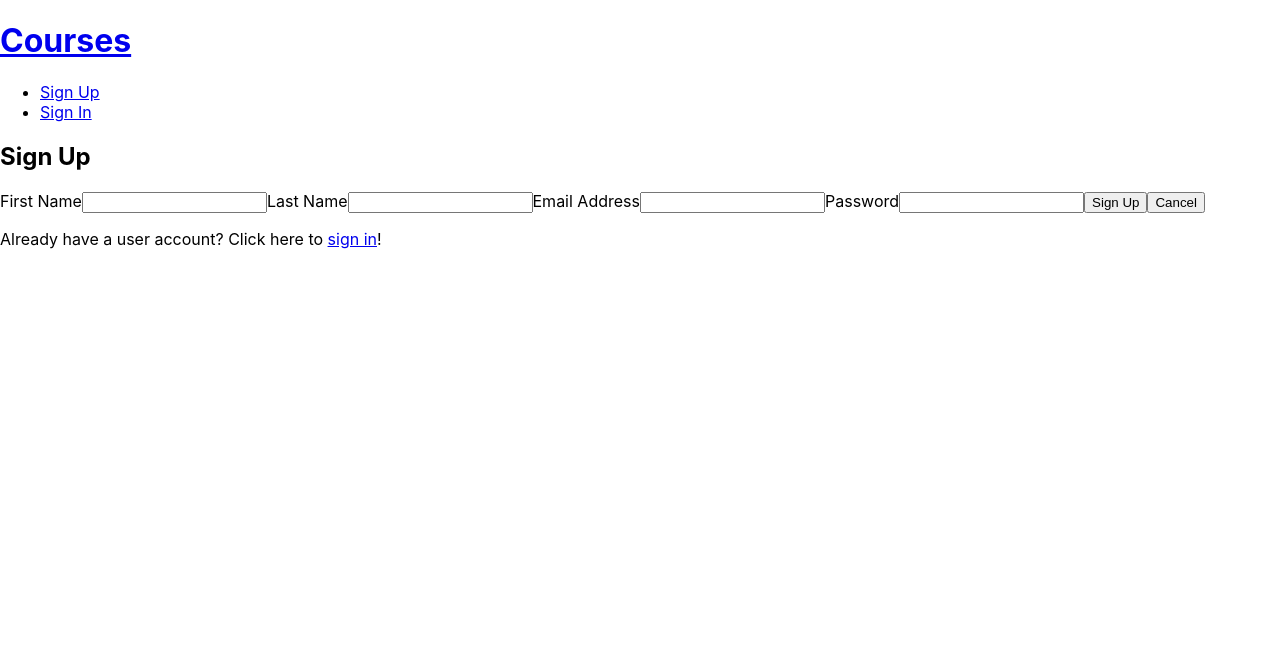
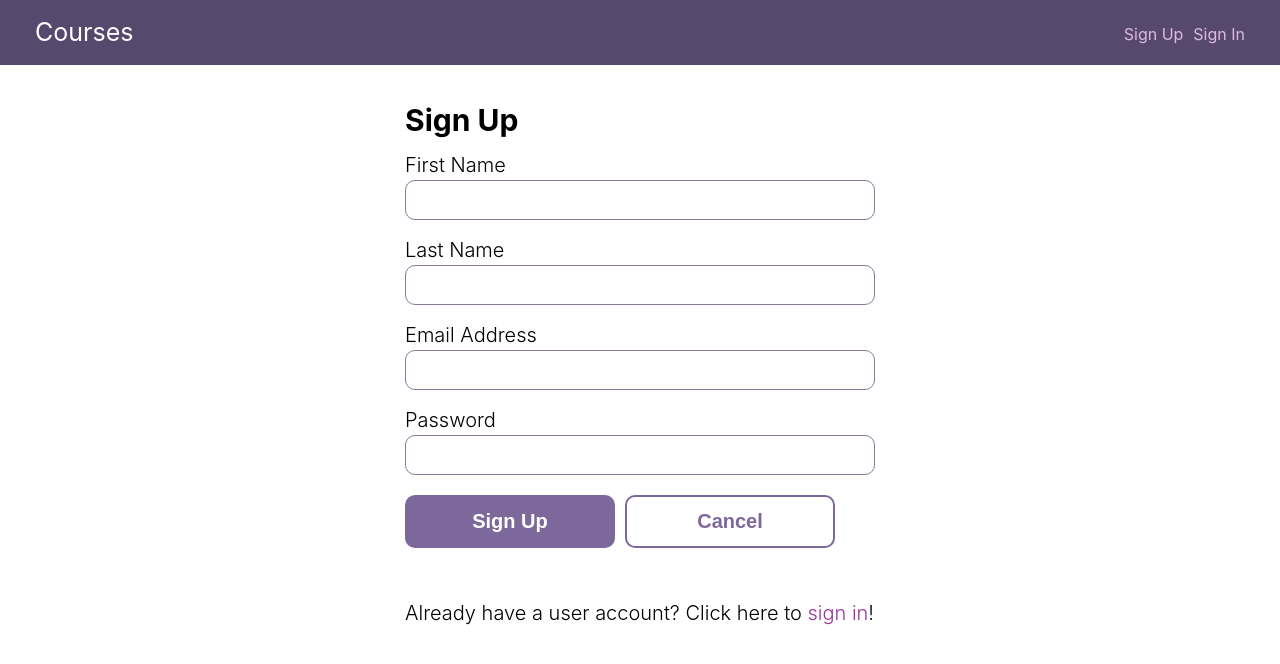
Before and after one commit to raf-l8bloomer/fs-app-03, a React (Create React App) app in the folder client/: page /signup in a window 1280 px wide. Shown: the top 664 px of the page. Built offline with nearby package versions, Linux system fonts and the light colour scheme.

Commit message:
added stylesheet

```diff
--- a/client/public/index.html
+++ b/client/public/index.html
@@ -25,6 +25,8 @@
       Learn how to configure a non-root public URL by running `npm run build`.
     -->
     <title>React App</title>
+    <link rel="stylesheet" href="styles/reset.css" />
+    <link rel="stylesheet" href="styles/global.css" />
   </head>
   <body>
     <noscript>You need to enable JavaScript to run this app.</noscript>
--- /dev/null
+++ b/client/public/styles/global.css
@@ -0,0 +1,241 @@
+/* global.css */
+* {
+    box-sizing: border-box;
+}
+html {
+    font-size: 1.25em;
+}
+body {
+    font-family: 'Work Sans', sans-serif;
+}
+h2 {
+    font-size: 1.5rem;
+    font-weight: 700;
+    margin-bottom: 1rem;
+}
+p {
+    font-weight: 300;
+    margin-bottom: 1.5rem;
+    line-height: 1.5;
+    hyphens: auto;
+}
+a {
+    color: #939;
+    text-decoration: none;
+}
+.wrap {
+    max-width: 1250px;
+    margin: 0 auto;
+    padding: 0 1rem;
+}
+header {
+    background: #57496e;
+    color: #fff;
+    padding: 1rem 0;
+    margin-bottom: 2rem;
+}
+.header--flex {
+    display: flex;
+    justify-content: space-between;
+    align-items: center;
+}
+.header--logo a {
+    font-size: 1.25rem;
+    color: #fff;
+}
+header li {
+    font-size: .8rem;
+}
+header nav a {
+    color: #dbd;
+}
+header nav a:hover {
+    color: #fff;
+}
+
+.header--signedin li {
+    text-align: right;
+    line-height: 1.25;
+}
+.header--signedout li {
+    display: inline-block;
+    margin-left: .5rem;
+}
+.course--module {
+    background: #7c689b;
+    border-radius: .5rem;
+    padding: 1.5rem;
+    margin-bottom: 1.5rem;
+    display: block;
+}
+.course--label {
+    color: #fff;
+    font-size: .9rem;
+    font-weight: 400;
+    margin-bottom: .25rem;
+}
+.course--title {
+    color: #fff;
+    font-weight: 700;
+    font-size: 1.25rem;
+}
+.course--add--module {
+    background: #ddd9e4;
+    color: #57496e;
+    font-weight: 300;
+    font-size: 1.25rem;
+}
+.course--add--title .add {
+    width: 20px;
+    height: auto;
+    margin-right: 5px;
+    fill: #57496e;
+}
+.course--detail--title {
+    padding-bottom: .25rem;
+    border-bottom: 1px solid #888;
+    margin: 3rem 0 .5rem;
+    font-size: .9rem;
+    color: #555;
+    text-transform: uppercase;
+    letter-spacing: 2px;
+}
+.course--name {
+    font-size: 2rem;
+    margin-bottom: .5rem;
+    font-weight: 700;
+    color: #47395e;
+}
+.course--detail--list {
+    font-weight: 300;
+    margin: 0 0 1.5rem 1rem;
+    line-height: 1.5;
+}
+.actions--bar {
+    background: #e9e5f0;
+    padding: 1rem 0;
+    margin: -2rem 0 2rem;
+}
+.validation--errors {
+    background: #e9e5f0;
+    padding: 1rem;
+    border-radius: .5rem;
+    margin-bottom: 2.5rem;
+}
+.validation--errors h3 {
+    color: #800;
+    font-size: 1.25rem;
+    margin-bottom: .5rem;
+}
+.validation--errors ul {
+    font-weight: 300;
+    margin-left: 1rem;
+    line-height: 1.25;
+}
+.validation--errors li {
+    margin-bottom: .5rem;
+}
+.validation--errors li:last-child {
+    margin-bottom: 0;
+}
+
+.form--centered {
+    max-width: 510px;
+    margin: 0 auto;
+    padding: 0 1rem;
+}
+form {
+    margin-bottom: 2.5rem;
+}
+label {
+    display: block;
+    font-weight: 300;
+    margin-bottom: .25rem;
+}
+input, textarea {
+    display: block;
+    width: 100%;
+    color: #332a40;
+    border-radius: .5rem;
+    border: 1px solid #8c789b;
+    padding: .5rem;
+    margin-bottom: 1rem;
+    font-family: 'Work Sans', sans-serif;
+    font-size: .8rem;
+}
+textarea {
+    min-height: 300px;
+}
+.button {
+    background: #7c689b;
+    color: #fff;
+    font-size: 1rem;
+    padding: .75rem 1.5rem;
+    border: 0;
+    margin: 0 0 .5rem 0;
+    display: block;
+    width: 210px;
+    text-align: center;
+    border-radius: .5rem;
+    font-weight: bold;
+    transition: background 0.2s;
+}
+.button:last-child {
+    margin-bottom: 0;
+}
+.button:not(.button-secondary):hover {
+    background: #63537d;
+    cursor: pointer;
+}
+.button-secondary {
+    color: #7c689b;
+    background: none;
+    box-shadow: 0 0 0 2px #7c689b inset;
+    transition: box-shadow 0.2s, color 0.2s;
+}
+.button-secondary:hover {
+    color: #63537d;
+    box-shadow: 0 0 0 2px #63537d inset;
+    cursor: pointer;
+}
+input:focus, button:focus, .button:focus, textarea:focus {
+    border: none;
+    border-radius: 0;
+    outline: 2px solid #332a40;
+}
+
+@media screen and (min-width: 600px) {
+    .header--signedin li {
+        display: inline-block;
+        margin-left: .5rem;
+        line-height: 1;
+    }
+    .main--grid {
+        display: grid;
+        grid-template-columns: 1fr 1fr;
+        column-gap: 1.5rem;
+        grid-auto-rows: 1fr;
+    }
+}
+@media screen and (min-width: 800px) {
+    .main--grid {
+        grid-template-columns: 1fr 1fr 1fr;
+    }
+    .main--flex {
+        display: flex;
+    }
+    .main--flex div:first-child {
+        flex-basis: 62%;
+    }
+    .main--flex div:last-child {
+        margin-left: 8%;
+        flex-basis: 30%;
+    }
+    .course--detail--title {
+        margin: 1.5rem 0 .5rem;
+    }
+    .button {
+        margin: 0 .5rem 0 0;
+        display: inline-block;
+    }
+}
--- /dev/null
+++ b/client/public/styles/reset.css
@@ -0,0 +1 @@
+html,body,div,span,applet,object,iframe,h1,h2,h3,h4,h5,h6,p,blockquote,pre,a,abbr,acronym,address,big,cite,code,del,dfn,em,img,ins,kbd,q,s,samp,small,strike,strong,sub,sup,tt,var,b,u,i,center,dl,dt,dd,ol,ul,li,fieldset,form,label,legend,table,caption,tbody,tfoot,thead,tr,th,td,article,aside,canvas,details,embed,figure,figcaption,footer,header,hgroup,menu,nav,output,ruby,section,summary,time,mark,audio,video{margin:0;padding:0;border:0;font-size:100%;font:inherit;vertical-align:baseline}article,aside,details,figcaption,figure,footer,header,hgroup,menu,nav,section{display:block}body{line-height:1}nav ol,nav ul{list-style:none}blockquote,q{quotes:none}blockquote:before,blockquote:after,q:before,q:after{content:'';content:none}table{border-collapse:collapse;border-spacing:0}strong{font-weight:700;}em{font-style:italic;}
--- a/client/src/components/CreateCourse.js
+++ b/client/src/components/CreateCourse.js
@@ -27,6 +27,7 @@ const CreateCourse = () => {
             courseDescription: courseDescription.current.value,
             estimatedTime: estimatedTime.current.value,
             materialsNeeded: materialsNeeded.current.value,
+            // userId: userId
         }
 
         const fetchOptions = {
@@ -74,7 +75,7 @@ const CreateCourse = () => {
             </div>
             ) : null }
 
-            <form onSubmit={authUser ? (handleSubmit) : null}>
+            <form onSubmit={handleSubmit}>
                 <div className="main--flex">
                     <div>
                         <label htmlFor="courseTitle">Course Title</label>
--- a/client/src/components/UserSignIn.js
+++ b/client/src/components/UserSignIn.js
@@ -21,7 +21,8 @@ const UserSignIn = () => {
 
         const credentials = {
             emailAddress: emailAddress.current.value,
-            password: password.current.value
+            password: password.current.value,
+
         }
 
         try {
--- a/client/src/components/UserSignUp.js
+++ b/client/src/components/UserSignUp.js
@@ -36,7 +36,7 @@ const UserSignUp = () => {
             headers: {
                 "Content-Type": "application/json; charset=utf-8"
             },
-            body: JSON.stringify(user),
+            body: JSON.stringify(user)
         }
 
 
--- a/client/src/context/UserContext.js
+++ b/client/src/context/UserContext.js
@@ -8,10 +8,13 @@ export const UserProvider = (props) => {
 
     const signIn = async (credentials) => {
         const encodedCredentials = btoa(`${credentials.emailAddress}:${credentials.password}`);
+        const password = credentials.password;
+        const userId = credentials.userId;
         const fetchOptions = {
             method: "GET",
             headers: {
-                Authorization: `Basic ${encodedCredentials}`
+                Authorization: `Basic ${encodedCredentials}`,
+
             }
         };
 
@@ -19,6 +22,7 @@ export const UserProvider = (props) => {
         if (response.status === 200) {
             console.log('response is 200')
             const user = await response.json();
+            console.log(user);
             setAuthUser(user);
             return user
         } else if (response.status === 401) {
@@ -29,9 +33,11 @@ export const UserProvider = (props) => {
         }
     }
 
+
     const signOut = () => {
         setAuthUser(null);
     }
+
 
     return (
         <UserContext.Provider value={{
```
Also changed, not shown: 1 other file (tests, documents, lock files or other folders).
